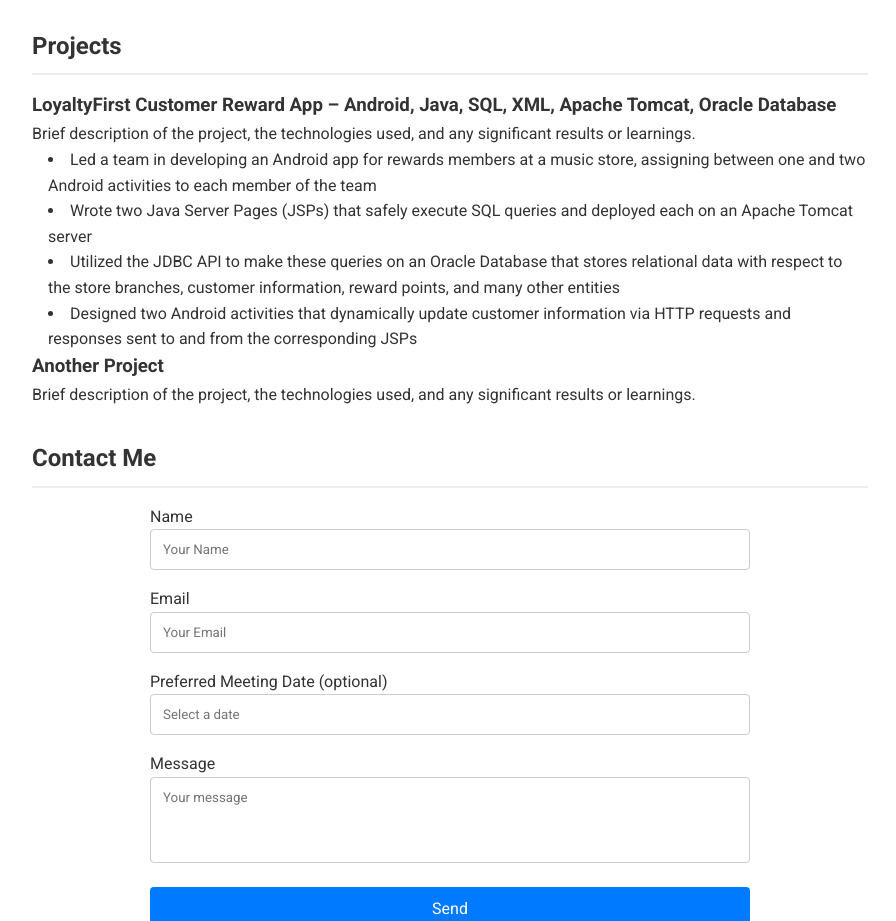
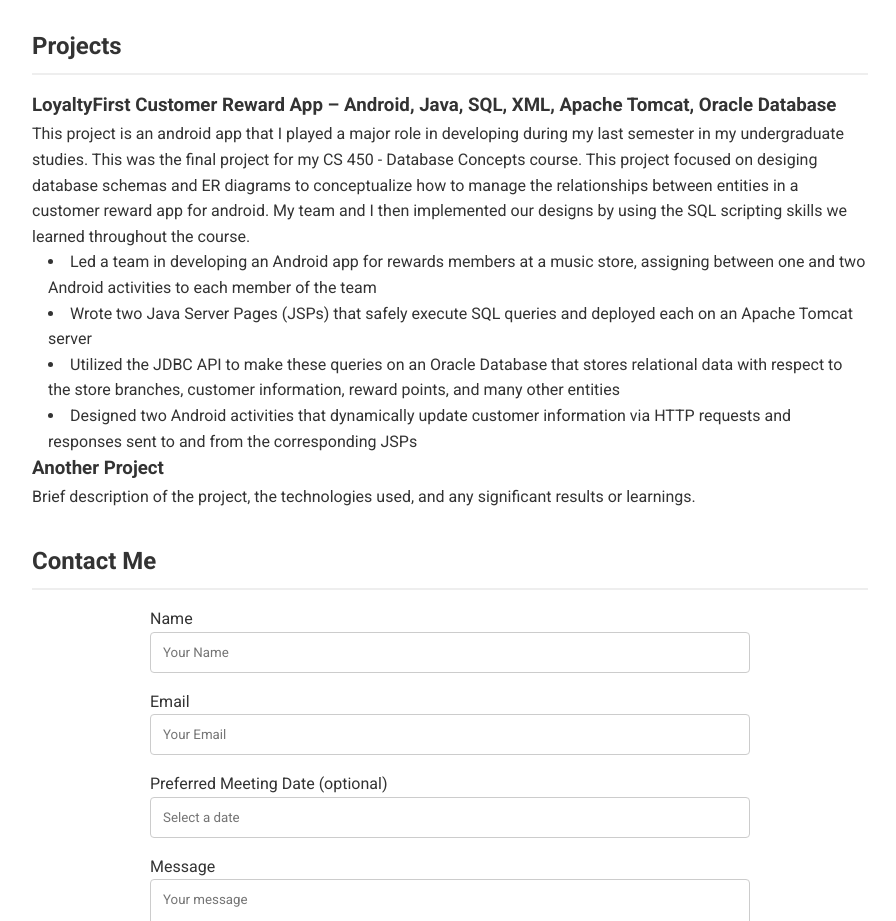
Before and after one commit to georgeshields/ResumeSite, a plain HTML site: page index.html in a window 1280 px wide. Shown: the part 1700-2621 px from the top of the page, without its empty margins (190-1086 px from the left). Drawn offline with nearby package versions, Linux system fonts and the light colour scheme.

Commit message:
added brief description of android project

```diff
--- a/index.html
+++ b/index.html
@@ -295,8 +295,7 @@
       <h2>Projects</h2>
       <h3>LoyaltyFirst Customer Reward App – Android, Java, SQL, XML, Apache Tomcat, Oracle Database</h3>
       <p>
-        Brief description of the project, the technologies used, and
-        any significant results or learnings.
+        This project is an android app that I played a major role in developing during my last semester in my undergraduate studies. This was the final project for my CS 450 - Database Concepts course. This project focused on desiging database schemas and ER diagrams to conceptualize how to manage the relationships between entities in a customer reward app for android. My team and I then implemented our designs by using the SQL scripting skills we learned throughout the course.
         <ul>
             <li style="list-style-position: inside; margin-left: 1rem;">Led a team in developing an Android app for rewards members at a music store, assigning between one and two Android activities to each member of the team</li>
             <li style="list-style-position: inside; margin-left: 1rem;">Wrote two Java Server Pages (JSPs) that safely execute SQL queries and deployed each on an Apache Tomcat server</li>
```
